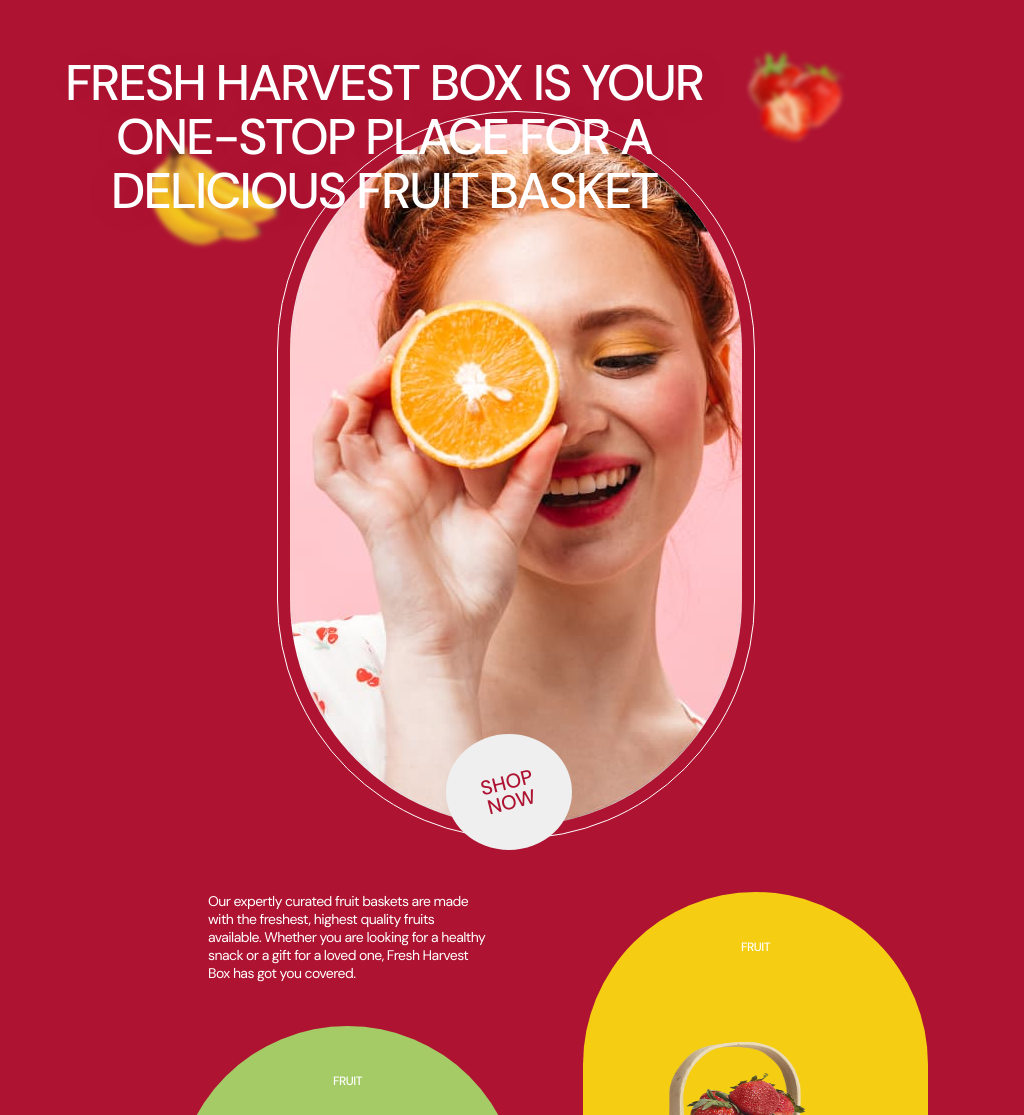
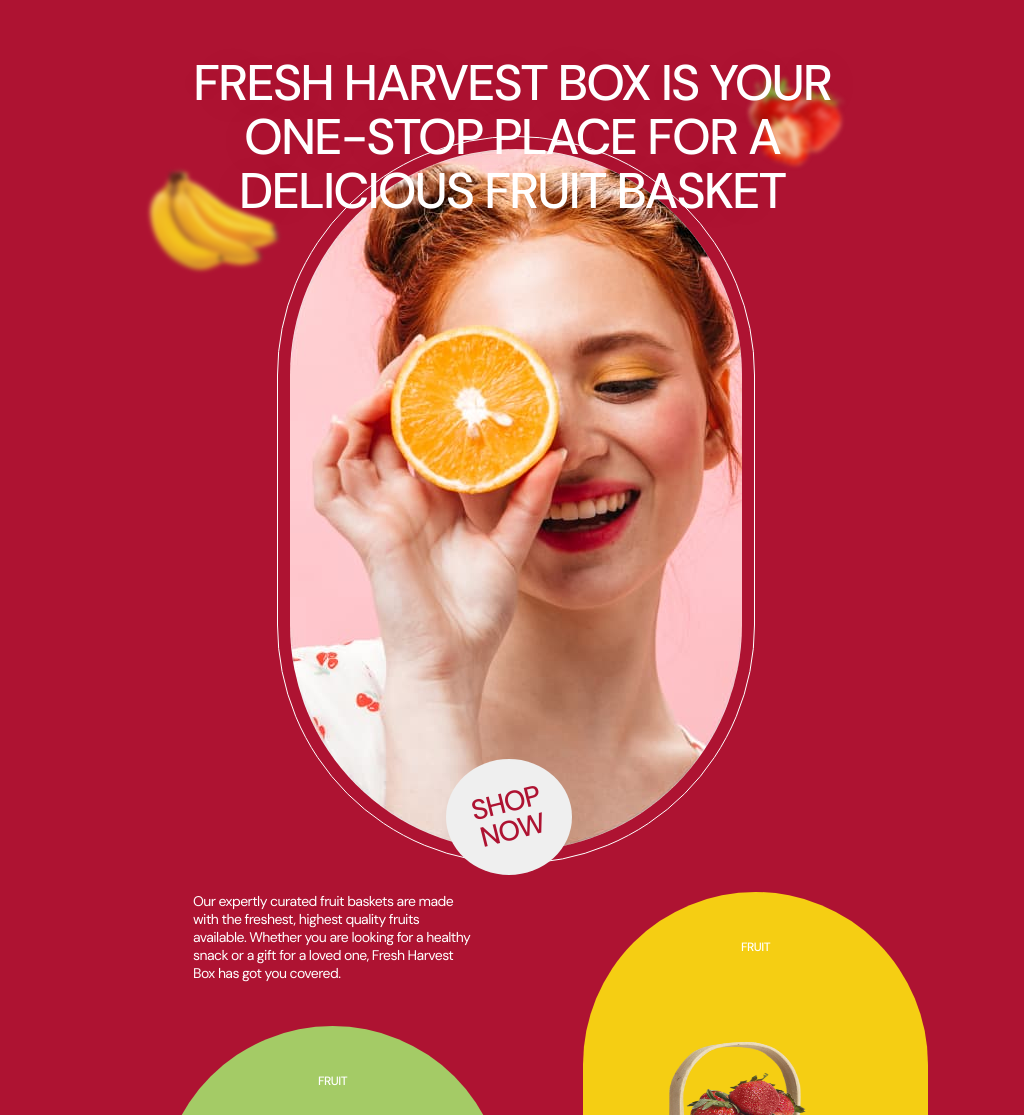
Before and after one commit to P-WGR/Fresh-Harvest-Box, a plain HTML site: page index.html in a window 1024 px wide. Shown: the part 61-1176 px from the top of the page. Drawn offline with nearby package versions, Linux system fonts and the light colour scheme.

Commit message:
Update styles.css

```diff
--- a/css/styles.css
+++ b/css/styles.css
@@ -165,8 +165,6 @@
 /*Part1*/
 
 .shopnow-btn {
-  font-family: 'DM Sans', inherit;
-  font-weight: 500;
   width: 80px;
   height: 80px;
   border-radius: 50%;
@@ -184,6 +182,8 @@
   font-weight: 500;
   font-size: 20px;
   line-height: 20px;
+  letter-spacing: -0.04em;
+  text-transform: uppercase;
   color: #ae1332;
   text-shadow: 0px 4px 70px rgba(0, 0, 0, 0.1);
   transform: rotate(-14deg);
@@ -456,13 +456,17 @@
   .shopnow-btn {
     width: 114px;
     height: 114px;
+  }
+
+  .shopnow-text {
     font-size: 28px;
+    line-height: 28px;
   }
 
   .hero{
     position: relative;
     width: 768px;
-    height: 1562px;
+    height: 1612px;
   }
 
 
@@ -476,15 +480,15 @@
     height: 168px;
     position: absolute;
     top: 64px;
-    left: 32px;
+    left: calc(50% - 704px / 2);
   }
 
   .shopnow-btn {
     position: absolute;
     top: 745px;
     left: 327px;
-    font-size: 28px;
-
+    width: 114px;
+    height: 114px;
   }
 
   .red-head-img {
@@ -513,13 +517,23 @@
     top: 903px;
   }
 
+  .txt-header {
+    padding: 0px;
+  }
+
   .right-hero {
     position: absolute;
     top: 903px;
     left: 455px;
     flex-direction: column-reverse;
   }
+
+  .blocks-list {
+    justify-content: flex-end;
+    column-gap: 0;
+  }
 }
+
 
 /* --------- DESKTOP *1280px* ----------*/
 @media screen and (min-width: 1280px) {
@@ -586,6 +600,11 @@
     width: 114px;
     height: 114px;
     font-size: 28px;
+  }
+
+  .shopnow-text {
+    font-size: 28px;
+    line-height: 28px;
   }
 
   .hero {
```
